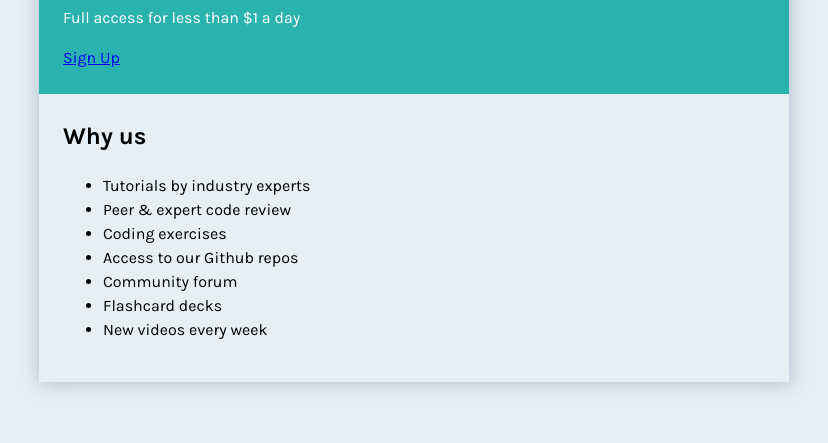
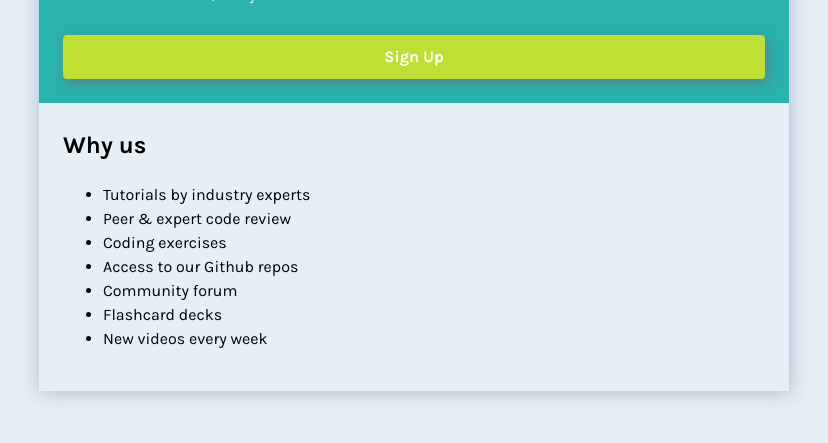
Before and after one commit to Shadowbest/single-price-grid-component, a plain HTML site: page index.html in a window 1280 px wide. Shown: the part 357-800 px from the top of the page, without its empty margins (226-1054 px from the left). Drawn offline with Linux system fonts and the light colour scheme.

Commit message:
Edited some styling on subscription section

```diff
--- a/css/styles.css
+++ b/css/styles.css
@@ -93,6 +93,7 @@ h6 {
   color: hsla(204, 43%, 93%, 0.6);
   font-size: 1.3rem;
   font-weight: 400;
+  margin-block-end: .5rem;
 }
 
 .price-component__subscription h3 .price {
@@ -101,3 +102,21 @@ h6 {
   font-size: 3.5rem;
   padding-inline-end: 1rem;
 }
+
+.price-component__subscription p {
+  margin: 0;
+  font-size: 1.3rem;
+  margin-block-end: 3rem;
+}
+
+.price-component__subscription .subscription__btn {
+  display: block;
+  text-decoration: none;
+  color: inherit;
+  background-color: var(--yellow);
+  padding: 1rem 1.5rem;
+  border-radius: 4px;
+  text-align: center;
+  font-weight: 700;
+  box-shadow: 3px 4px 12px hsla(0, 0%, 43%, 0.7);
+}
```
